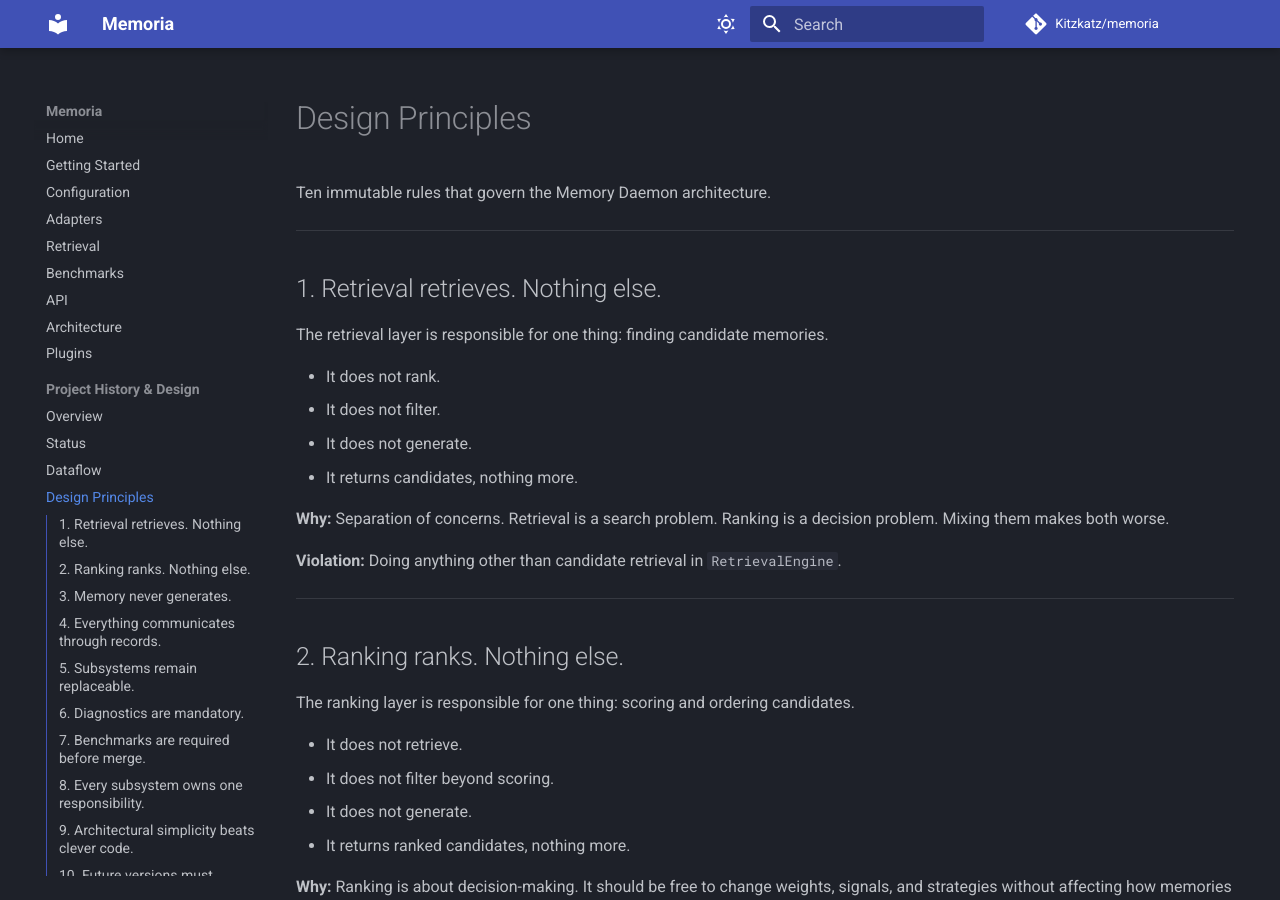
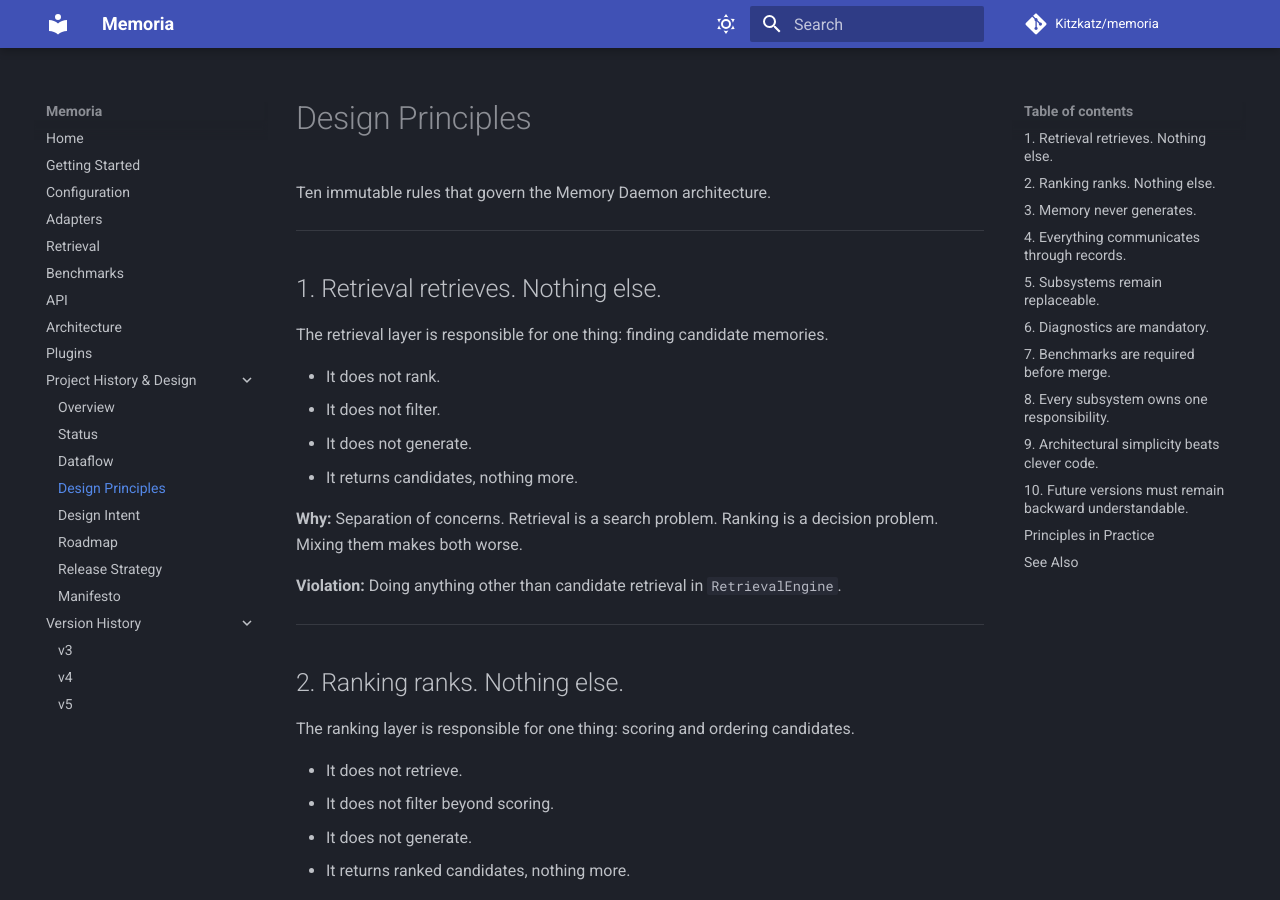
Before and after one commit to Kitzkatz/memoria, an MkDocs documentation site: the page built from docs/05_Design_Principles.md, in a window 1280 px wide and 900 px high. Built offline with MkDocs 1.6.1 and Material for MkDocs 9.7.7, drawn with Linux system fonts in a browser that asks for light colours; comment, search, counter and statistics services are not loaded.

Commit message:
fixing documentation errors

```diff
--- a/mkdocs.yml
+++ b/mkdocs.yml
@@ -9,11 +9,11 @@ theme:
   name: material
   features:
     - navigation.instant
-    - navigation.sections
+    - navigation.expand
     - navigation.top
+    - navigation.indexes
     - content.code.copy
     - search.suggest
-    - toc.integrate
   palette:
     - scheme: slate
       primary: indigo
```
